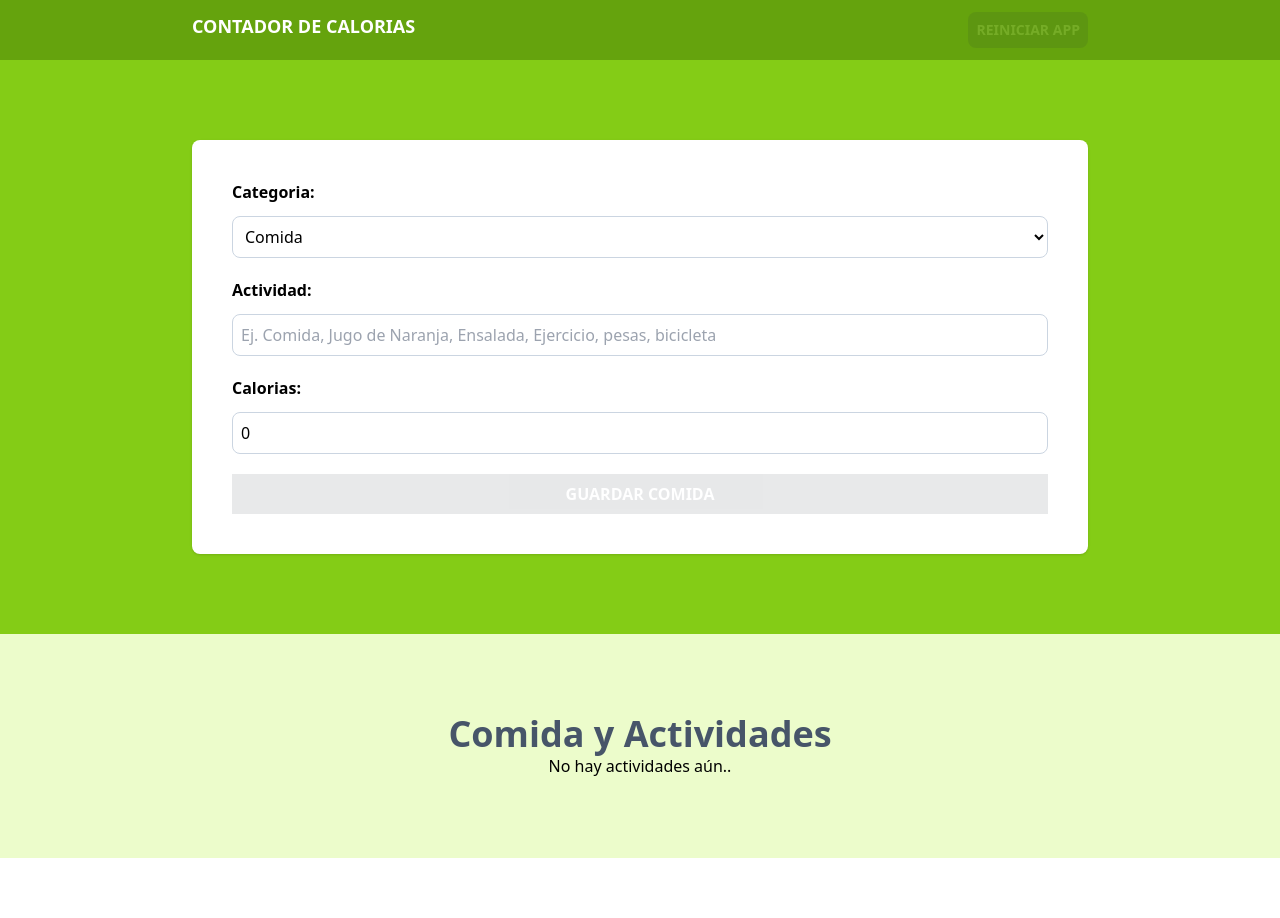
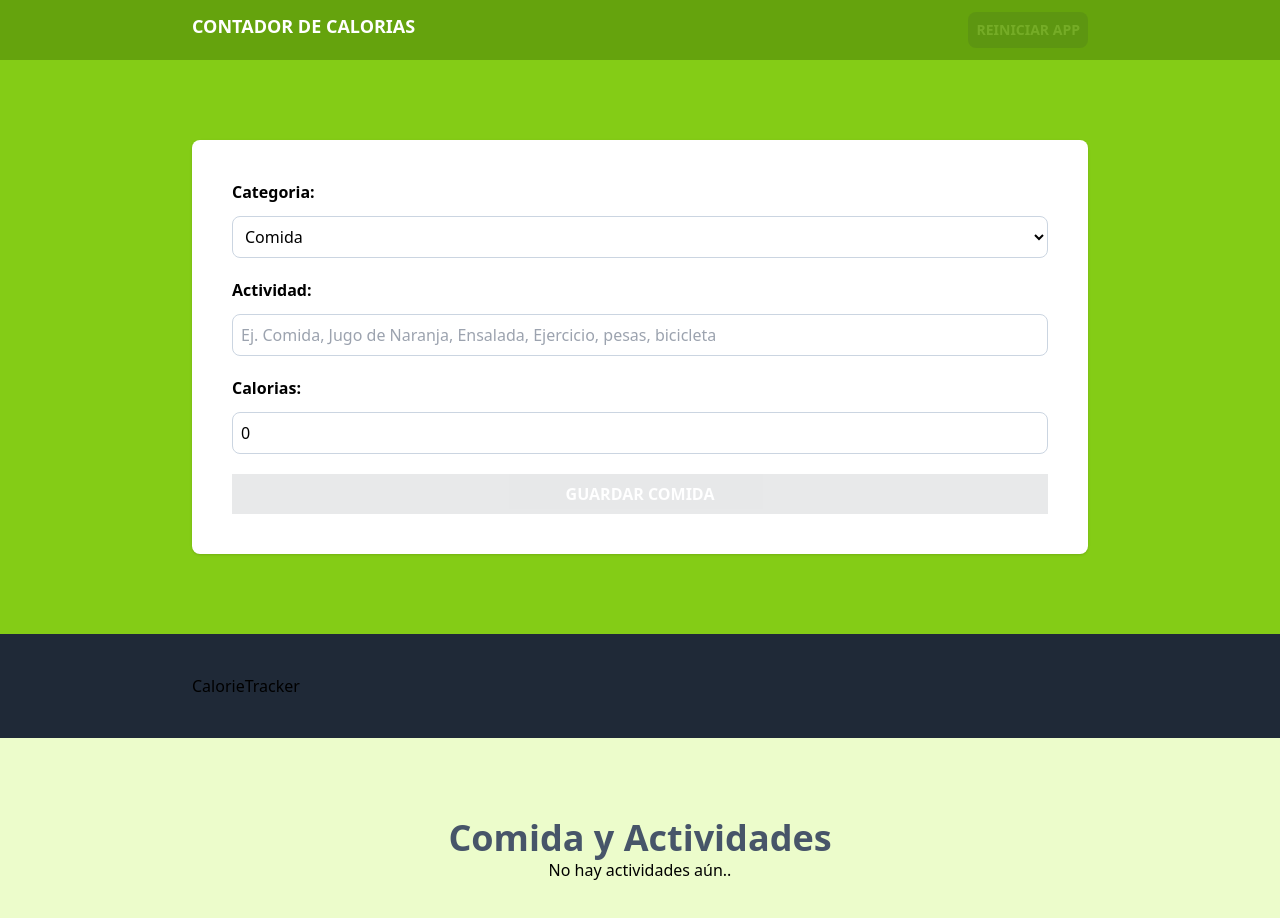
Before and after one commit to robertgrc/contador_calorias, a React (Vite) app: page / in a window 1280 px wide. Shown: the top 918 px of the page. Before the commit the page ends 858 px from the top, so only its background shows below. Built offline with nearby package versions, Linux system fonts and the light colour scheme.

Commit message:
Creando componente para mostrar el total de las calorias CalorieTracker

```diff
--- a/src/App.tsx
+++ b/src/App.tsx
@@ -2,6 +2,7 @@ import { useEffect, useMemo, useReducer } from "react"
 import Form from "./components/Form"
 import { activityReducer, initialState } from "./reducers/activity-reducer"
 import ActivityList from "./components/ActivityList"
+import CalorieTracker from "./components/CalorieTracker"
 
 function App() {
 
@@ -38,6 +39,13 @@ function App() {
           />
         </div>
       </section>
+      <section className="bg-gray-800 py-10">
+        <div className="p-18 mx-auto max-w-4xl">
+          <CalorieTracker
+            activities = {state.activities}
+          />
+        </div>
+      </section>
       <section className="bg-lime-100 py-20 px-5">
         <ActivityList
           activities = {state.activities}
--- /dev/null
+++ b/src/components/CalorieTracker.tsx
@@ -0,0 +1,12 @@
+import React from 'react'
+import { Activity } from '../types'
+
+type CalorieTrackerProps ={
+    activities: Activity[]
+}
+
+export default function CalorieTracker({activities}:CalorieTrackerProps) {
+  return (
+    <div>CalorieTracker</div>
+  )
+}
```
